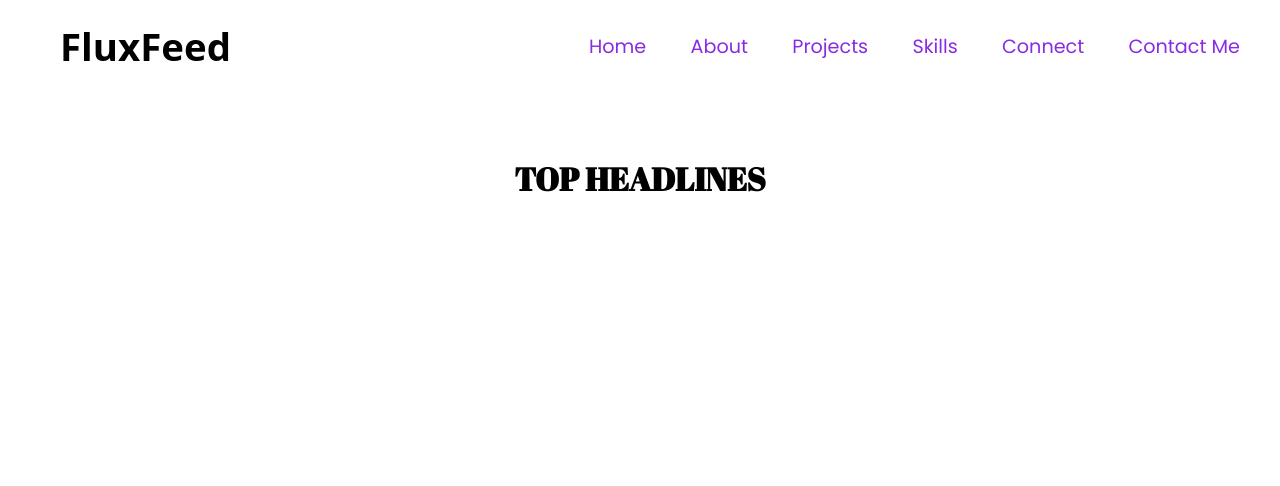
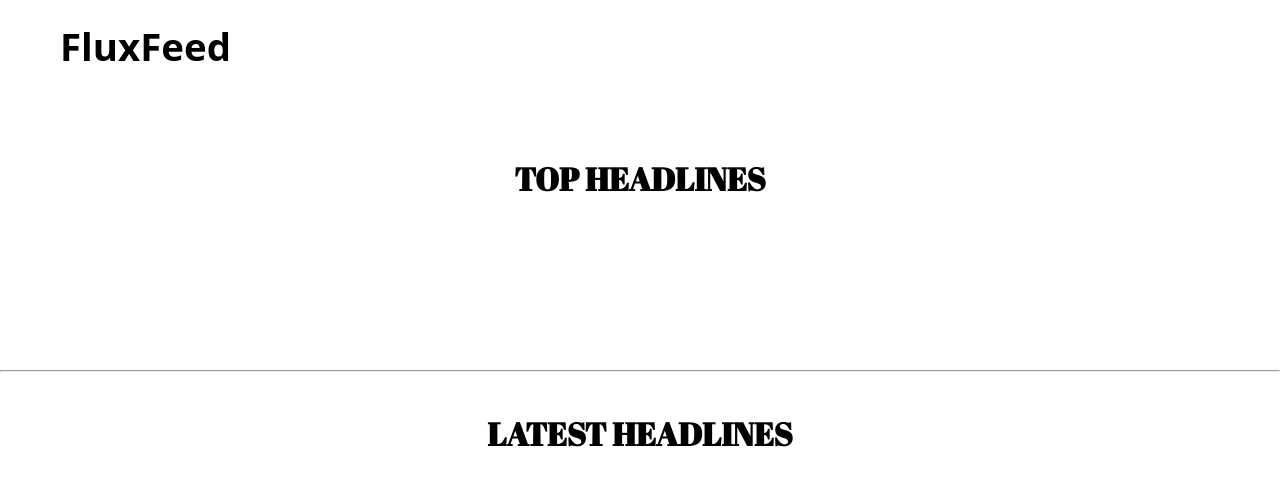
Before and after one commit to avyuktsoni0731/fluxfeed, a Flask app: page / in a window 1280 px wide. Shown: the top 486 px of the page. Run offline with Flask 3, Linux system fonts and the light colour scheme; parts of the project's set-up code (start-up, migrations or seed data) failed here and were passed over; some web fonts are replaced.

Commit message:
Add files via upload

```diff
--- a/templates/index.html
+++ b/templates/index.html
@@ -34,25 +34,34 @@
   <body>
     <nav>
       <h2 id="website-heading">FluxFeed</h2>
-      <ul>
-        <li><a href="../templates/index.html">Home</a></li>
-        <li><a href="#about">About</a></li>
-        <li><a href="#projects">Projects</a></li>
-        <li><a href="#skills">Skills</a></li>
-        <li><a href="#connect">Connect</a></li>
-        <li><a href="#connect">Contact Me</a></li>
-      </ul>
     </nav>
     <br />
     <div>
       <h1 class="headings">TOP HEADLINES</h1>
     </div>
     <div class="top_container">
-      {% for top_headline in top_headlines %}
+      {% for top_headlines_image in top_headlines_images %}
+      <img src="{{ top_headlines_image }}" class="top_images" width="100%" />
+      {% endfor %} {% for top_headline in top_headlines %}
       <p class="bullets">{{ top_headline }}</p>
-      {% endfor %} {% for top_headline_description in
-      top_headlines_description%}
-      <p class="desciptions">{{ top_headline_description }}</p>
+      {% endfor %} {% for top_headline_description in top_headlines_description
+      %}
+      <p class="descriptions">{{ top_headline_description }}</p>
+      {% endfor %}
+    </div>
+    <hr />
+    <div>
+      <h1 class="headings">LATEST HEADLINES</h1>
+    </div>
+    <div class="latest_news_container">
+      {% for i in range(0, len_latest) %}
+      <div>
+        <p class="bullets latest_bullets">{{ latest_headlines[i] }}</p>
+        <p class="descriptions latest_descriptions">
+          {{ latest_descriptions[i] }}
+        </p>
+      </div>
+      <img src="{{ latest_images[i] }}" class="latest_images" width="200px" />
       {% endfor %}
     </div>
   </body>
```
